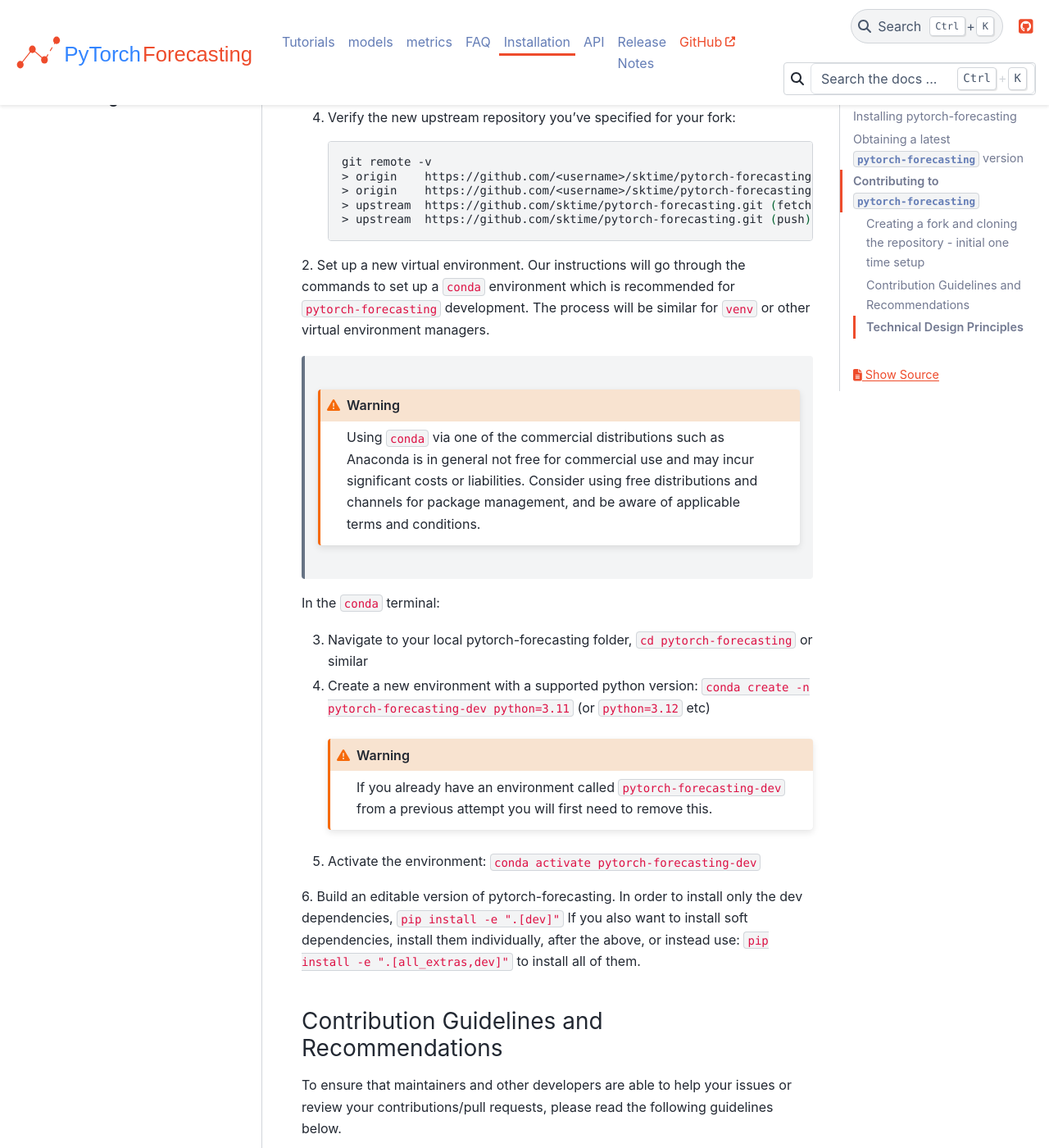
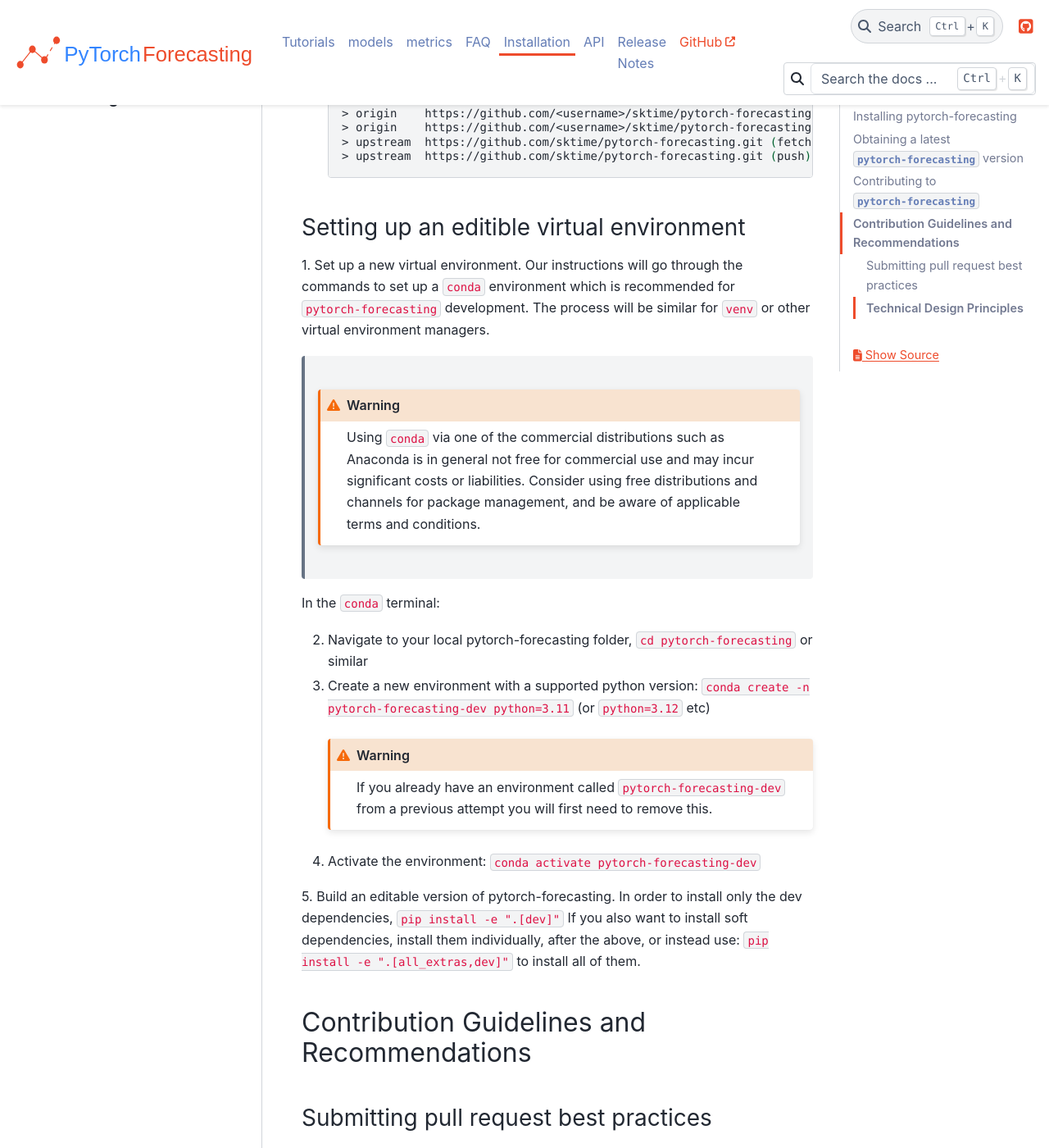
Before and after one commit to sktime/pytorch-forecasting, a Sphinx documentation site: the page built from docs/source/installation.rst, in a window 1280 px wide and 1400 px high, scrolled down 2622 px. Shown: the whole window at 82% size. Built offline with Sphinx 7.4.7 and the PyData theme 0.15.4, drawn with Linux system fonts in a browser that asks for light colours; pages that are not in the unit, such as notebooks, are missing from menus; some of the changed text lies outside the part shown.

Commit message:
updates to installation page

```diff
--- a/docs/source/installation.rst
+++ b/docs/source/installation.rst
@@ -83,10 +83,8 @@
 
 The following steps guide you through the process:
 
-1. Follow the Git workflow:
-
-Creating a fork and cloning the repository - initial one time setup
-~~~~~~~~~~~~~~~~~~~~~~~~~~~~~~~~~~~~~~~~~~~~~~~~~~~~~~~~~~~~~~~~~~~
+Creating a fork and cloning the repository
+~~~~~~~~~~~~~~~~~~~~~~~~~~~~~~~~~~~~~~~~~~
 
 1.  Fork the `project
     repository <https://github.com/sktime/pytorch-forecasting>`__ by
@@ -124,7 +122,10 @@
       > upstream  https://github.com/sktime/pytorch-forecasting.git (fetch)
       > upstream  https://github.com/sktime/pytorch-forecasting.git (push)
 
-2. Set up a new virtual environment. Our instructions will go through the commands to set up a ``conda`` environment which is recommended for ``pytorch-forecasting`` development.
+Setting up an editible virtual environment
+~~~~~~~~~~~~~~~~~~~~~~~~~~~~~~~~~~~~~~~~~~
+
+1. Set up a new virtual environment. Our instructions will go through the commands to set up a ``conda`` environment which is recommended for ``pytorch-forecasting`` development.
 The process will be similar for ``venv`` or other virtual environment managers.
 
   .. warning::
@@ -135,22 +136,25 @@
 
 In the ``conda`` terminal:
 
-3. Navigate to your local pytorch-forecasting folder, :code:`cd pytorch-forecasting` or similar
+2. Navigate to your local pytorch-forecasting folder, :code:`cd pytorch-forecasting` or similar
 
-4. Create a new environment with a supported python version: :code:`conda create -n pytorch-forecasting-dev python=3.11` (or :code:`python=3.12` etc)
+3. Create a new environment with a supported python version: :code:`conda create -n pytorch-forecasting-dev python=3.11` (or :code:`python=3.12` etc)
 
    .. warning::
        If you already have an environment called ``pytorch-forecasting-dev`` from a previous attempt you will first need to remove this.
 
-5. Activate the environment: :code:`conda activate pytorch-forecasting-dev`
+4. Activate the environment: :code:`conda activate pytorch-forecasting-dev`
 
-6. Build an editable version of pytorch-forecasting.
+5. Build an editable version of pytorch-forecasting.
 In order to install only the dev dependencies, :code:`pip install -e ".[dev]"`
 If you also want to install soft dependencies, install them individually, after the above,
 or instead use: :code:`pip install -e ".[all_extras,dev]"` to install all of them.
 
 Contribution Guidelines and Recommendations
-~~~~~~~~~~~~~~~~~~~~~~~~~~~~~~~~~~~~~~~~~~~
+-------------------------------------------
+
+Submitting pull request best practices
+~~~~~~~~~~~~~~~~~~~~~~~~~~~~~~~~~~~~~~
 
 To ensure that maintainers and other developers are able to help your issues or
 review your contributions/pull requests, please read the following guidelines below.
```
